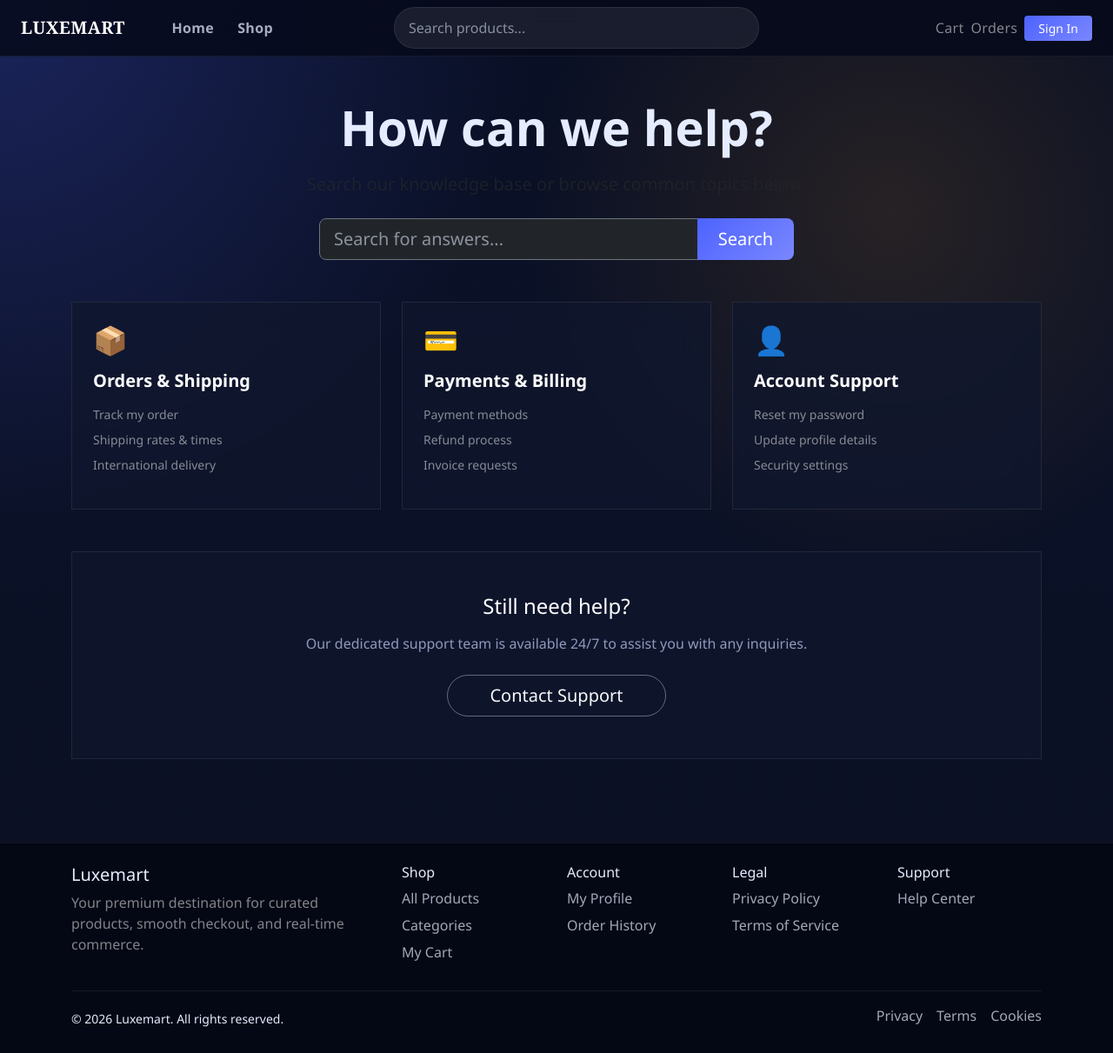
After one commit to rakibislamdev/luxemart-sdpm, a Django app: page /help/ in a window 1280 px wide. The commit adds this page. Shown: the whole page at 87% size. Run offline with Django 5.2, Linux system fonts and the light colour scheme.

Commit message:
terms and condition and contact us page added

```diff
--- a/apps/catalog/views.py
+++ b/apps/catalog/views.py
@@ -123,3 +123,15 @@ def product_detail(request, slug):
             "gallery_images": gallery_images,
         },
     )
+
+
+def privacy_policy(request):
+    return render(request, "legal/privacy.html")
+
+
+def terms_of_service(request):
+    return render(request, "legal/terms.html")
+
+
+def help_center(request):
+    return render(request, "support/help.html")
--- a/luxemart/urls.py
+++ b/luxemart/urls.py
@@ -7,6 +7,9 @@ from apps.catalog import views as catalog_views
 urlpatterns = [
     path("admin/", admin.site.urls),
     path("", catalog_views.home, name="home"),
+    path("privacy/", catalog_views.privacy_policy, name="privacy-policy"),
+    path("terms/", catalog_views.terms_of_service, name="terms-of-service"),
+    path("help/", catalog_views.help_center, name="help-center"),
     path("shop/", include("apps.catalog.urls")),
     path("accounts/", include("apps.accounts.urls")),
     path("cart/", include("apps.cart.urls")),
--- a/templates/base.html
+++ b/templates/base.html
@@ -78,12 +78,12 @@
           </div>
           <div class="col-6 col-lg-2">
             <h6>Legal</h6>
-            <a href="#">Privacy Policy</a>
-            <a href="#">Terms of Service</a>
+            <a href="{% url 'privacy-policy' %}">Privacy Policy</a>
+            <a href="{% url 'terms-of-service' %}">Terms of Service</a>
           </div>
           <div class="col-6 col-lg-2">
             <h6>Support</h6>
-            <a href="#">Help Center</a>
+            <a href="{% url 'help-center' %}">Help Center</a>
             {% if user.is_staff %}
               <hr class="my-2 border-secondary opacity-25">
               <a href="{% url 'management:home' %}" class="text-primary fw-bold">Admin Portal</a>
--- /dev/null
+++ b/templates/support/help.html
@@ -0,0 +1,60 @@
+{% extends 'base.html' %}
+{% block title %}Help Center | Luxemart{% endblock %}
+{% block content %}
+<section class="help-page">
+  <div class="text-center mb-5">
+    <h1 class="display-4 fw-bold mb-3">How can we help?</h1>
+    <p class="lead text-muted">Search our knowledge base or browse common topics below.</p>
+    <div class="row justify-content-center mt-4">
+      <div class="col-md-6">
+        <div class="input-group input-group-lg">
+          <input type="text" class="form-control bg-dark border-secondary text-white" placeholder="Search for answers...">
+          <button class="btn btn-primary px-4" type="button">Search</button>
+        </div>
+      </div>
+    </div>
+  </div>
+
+  <div class="row g-4 mb-5">
+    <div class="col-md-4">
+      <div class="luxe-card p-4 h-100">
+        <div class="h2 mb-3 text-primary">📦</div>
+        <h3 class="h5 fw-bold">Orders & Shipping</h3>
+        <ul class="list-unstyled text-white-50 small mt-3">
+          <li class="mb-2"><a href="#" class="text-decoration-none text-reset">Track my order</a></li>
+          <li class="mb-2"><a href="#" class="text-decoration-none text-reset">Shipping rates & times</a></li>
+          <li class="mb-2"><a href="#" class="text-decoration-none text-reset">International delivery</a></li>
+        </ul>
+      </div>
+    </div>
+    <div class="col-md-4">
+      <div class="luxe-card p-4 h-100">
+        <div class="h2 mb-3 text-primary">💳</div>
+        <h3 class="h5 fw-bold">Payments & Billing</h3>
+        <ul class="list-unstyled text-white-50 small mt-3">
+          <li class="mb-2"><a href="#" class="text-decoration-none text-reset">Payment methods</a></li>
+          <li class="mb-2"><a href="#" class="text-decoration-none text-reset">Refund process</a></li>
+          <li class="mb-2"><a href="#" class="text-decoration-none text-reset">Invoice requests</a></li>
+        </ul>
+      </div>
+    </div>
+    <div class="col-md-4">
+      <div class="luxe-card p-4 h-100">
+        <div class="h2 mb-3 text-primary">👤</div>
+        <h3 class="h5 fw-bold">Account Support</h3>
+        <ul class="list-unstyled text-white-50 small mt-3">
+          <li class="mb-2"><a href="#" class="text-decoration-none text-reset">Reset my password</a></li>
+          <li class="mb-2"><a href="#" class="text-decoration-none text-reset">Update profile details</a></li>
+          <li class="mb-2"><a href="#" class="text-decoration-none text-reset">Security settings</a></li>
+        </ul>
+      </div>
+    </div>
+  </div>
+
+  <div class="luxe-card p-5 text-center">
+    <h3 class="h4 mb-3">Still need help?</h3>
+    <p class="text-muted mb-4">Our dedicated support team is available 24/7 to assist you with any inquiries.</p>
+    <a href="mailto:support@luxemart.com" class="btn btn-outline-light btn-lg px-5">Contact Support</a>
+  </div>
+</section>
+{% endblock %}
```
Also changed, not shown: templates/legal/privacy.html (added, +27 -0 lines), templates/legal/terms.html (added, +27 -0 lines).
